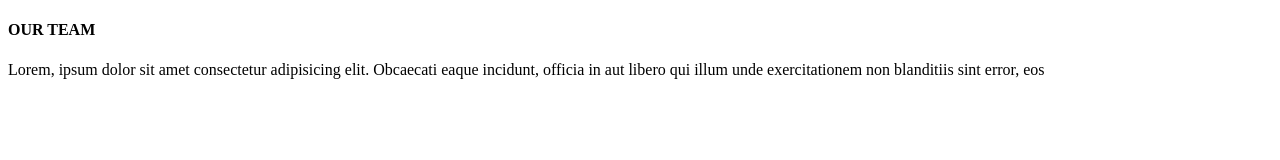
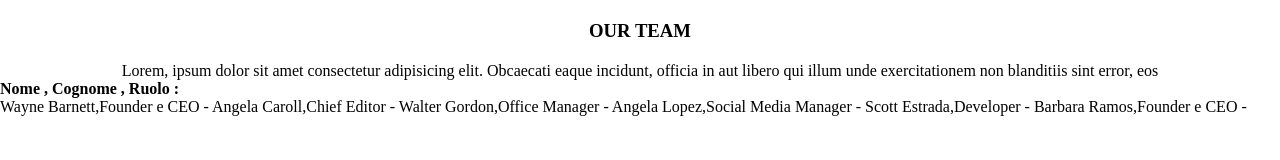
Before and after one commit to alessandrofogliada/js-our-team, a plain HTML site: page index.html in a window 1280 px wide. Drawn offline with Linux system fonts and the light colour scheme.

Commit message:
1.0.1 Milestone 2

```diff
--- a/index.html
+++ b/index.html
@@ -9,8 +9,15 @@
 </head>
 <body>
 
-    <h4>OUR TEAM</h4>
-    <p>Lorem, ipsum dolor sit amet consectetur adipisicing elit. Obcaecati eaque incidunt, officia in aut libero qui illum unde exercitationem non blanditiis sint error, eos</p>
+    <div id="container">
+         <h3>OUR TEAM</h3>
+        <p>Lorem, ipsum dolor sit amet consectetur adipisicing elit. Obcaecati eaque incidunt, officia in aut libero qui illum unde exercitationem non blanditiis sint error, eos</p>
+
+        <div id="nomemembro">
+            <h4>Nome , Cognome , Ruolo :</h4>
+        </div>
+
+    </div>
 
     <script text="text/javascript" src="main.js"></script>
 </body>
--- a/main.js
+++ b/main.js
@@ -1,36 +1,47 @@
 // creare un array di oggetti per rappresentare i membri del team.
+let container = document.getElementById("container");
 
+let nomeCollaboratore = document.getElementById("nomemembro");
 
 // MILESTONE 0:
 // Creare l’array di oggetti con le informazioni fornite.
 
 const membriTeam = [
         // Ogni membro è caratterizzato dalle seguenti informazioni: nome, ruolo e foto.
-    {"nomecognome" : "Wayne Barnett",
-        "Ruolo" : "Foundr e CEO" ,
+
+    {
+        "nomecognome" : "Wayne Barnett",
+        "ruolo" : "Founder e CEO" ,
         "img" : "wayne-barnett-founder-ceo.jpg"
     },
 
-    {"nomecognome" : "Angela Caroll",
-        "Ruolo" : "Chief Editor" ,
+    {
+        "nomecognome" : "Angela Caroll",
+        "ruolo" : "Chief Editor" ,
         "img" : "angela-caroll-chief-editor.jpg"
     },
 
-    {"nomecognome" : "Walter Gordon",
-        "Ruolo" : "Office Manager" ,
+    {
+        "nomecognome" : "Walter Gordon",
+        "ruolo" : "Office Manager" ,
         "img" : "walter-gordon-office-manager.jpg"
     },
 
-    {"nomecognome" : "Angela Lopez",
-        "Ruolo" : "Social Media Manager" ,
+    {
+        "nomecognome" : "Angela Lopez",
+        "ruolo" : "Social Media Manager" ,
         "img" : "angela-lopez-social-media-manager-ceo.jpg"
     },
-    {"nomecognome" : "Scott Estrada",
-        "Ruolo" : "Developer" ,
+
+    {
+        "nomecognome" : "Scott Estrada",
+        "ruolo" : "Developer" ,
         "img" : "scott-estrada-developer.jpg"
     },
-    {"nomecognome" : "Barbara Ramos",
-        "Ruolo" : "Founder e CEO",
+
+    {
+        "nomecognome" : "Barbara Ramos",
+        "ruolo" : "Founder e CEO",
         "img" : "barbara-ramos-founder-ceo.jpg"
     }
 ];
@@ -38,7 +49,16 @@ const membriTeam = [
 // MILESTONE 1:
 // Stampare su console, per ogni membro del team, le informazioni di nome, ruolo e la stringa della foto
 
-console.log( membriTeam);
+console.log (membriTeam);
 
 // MILESTONE 2:
 // Stampare le stesse informazioni su DOM sottoforma di stringhe
+
+for (let i = 0; i < membriTeam.length; i++){
+    let membro = membriTeam[i];
+    // console.log(membro);
+    let nomeMembro = membro.nomecognome;
+    let ruoloMembro = membro.ruolo;
+    // console.log(nomeMembro , ruoloMembro);
+    nomeCollaboratore.append(nomeMembro , ',' , ruoloMembro , " - ");
+}
--- a/style.css
+++ b/style.css
@@ -0,0 +1,10 @@
+*{
+    margin: 0;
+    padding: 0;
+    box-sizing: border-box;
+}
+
+h3 , p{
+    text-align: center;
+    margin-top: 20px;
+}
```
